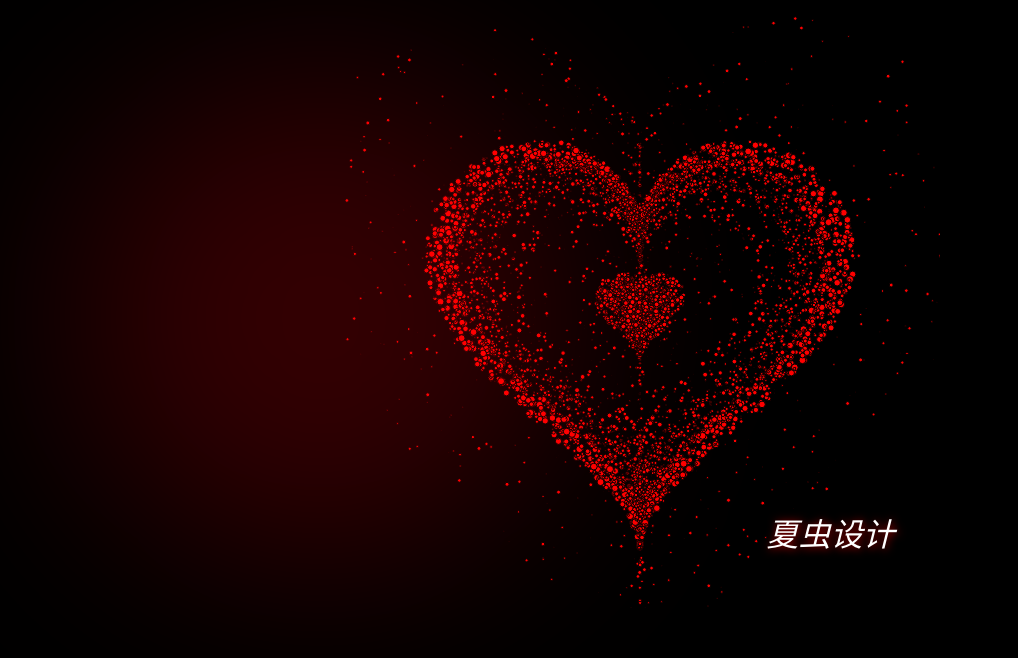
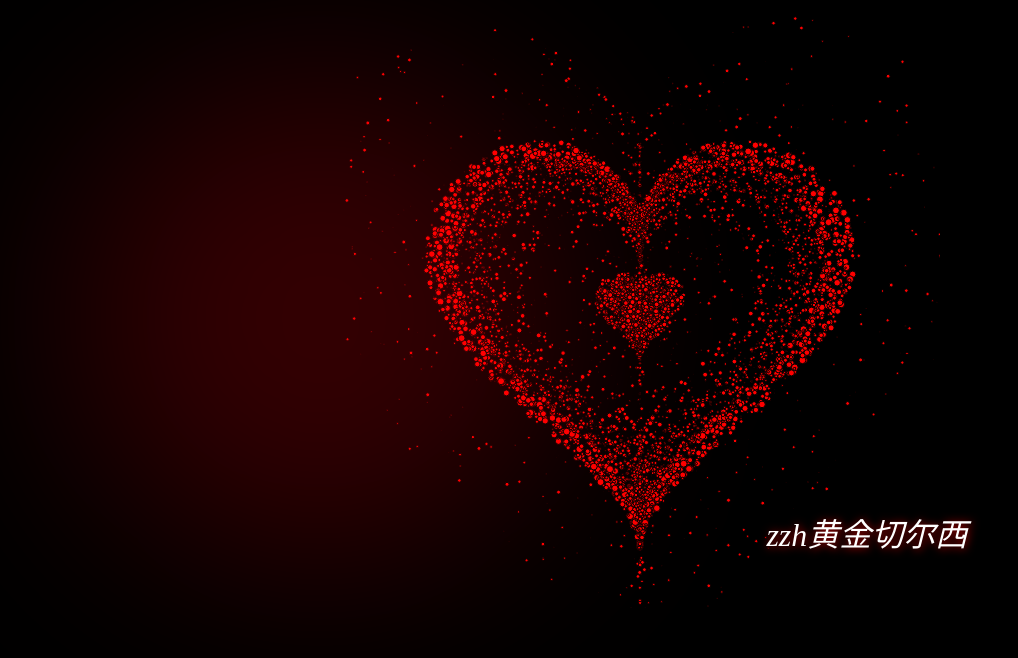
Before and after one commit to 2376780283/zzh, a plain HTML site: page index.html in a window 1280 px wide. Shown: the whole page, without its empty margins (0-1018 px from the left). Drawn offline with Linux system fonts and the light colour scheme.

Commit message:
index.html

```diff
--- a/index.html
+++ b/index.html
@@ -39,7 +39,7 @@
     </style>
 </head>
 <body>
-    <h1><i>夏虫设计</i></h1>
+    <h1><i>zzh黄金切尔西</i></h1>
 	<div class="box"></div>
     <canvas id="heart"></canvas>
 
```
